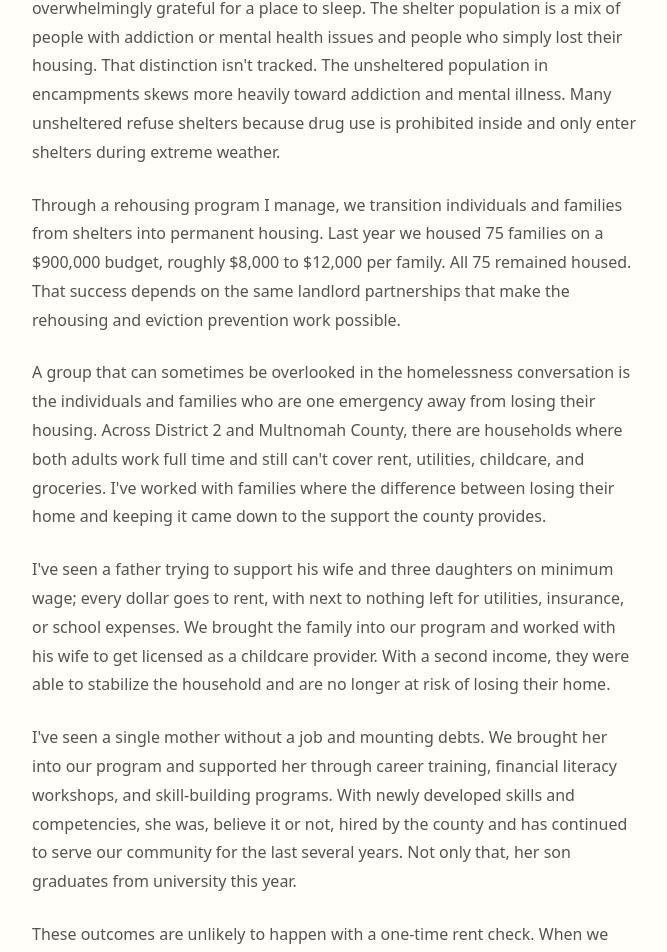
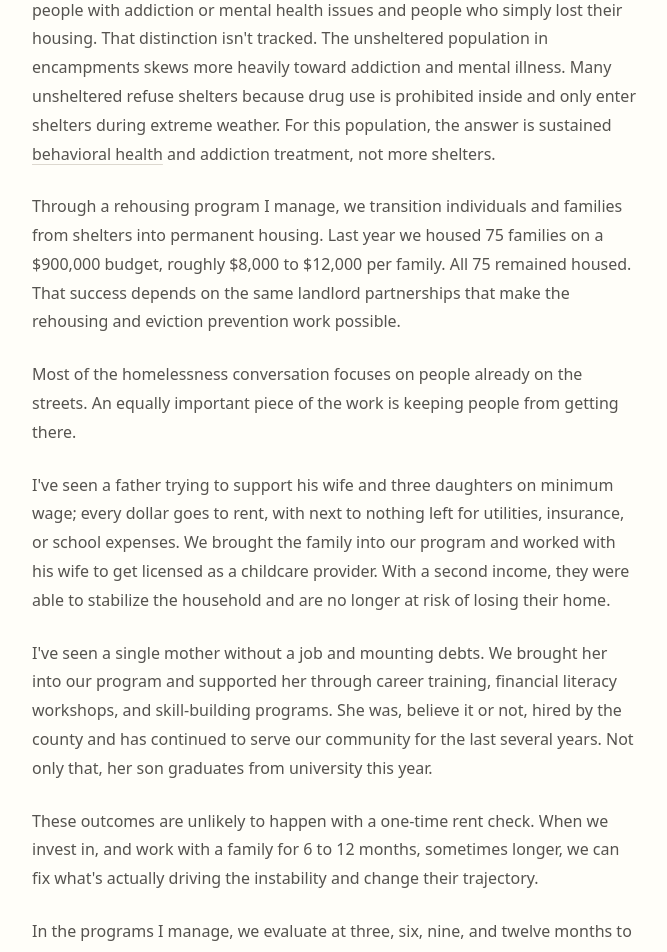
Before and after one commit to zaghloulalexander-max/campaign-site, a Next.js app: page /issues/homelessness in a window 1280 px wide. Shown: the part 2113-3065 px from the top of the page, without its empty margins (304-971 px from the left). Built offline with nearby package versions, Linux system fonts and the light colour scheme.

Commit message:
updated homelessness page; updated md files

```diff
--- a/app/(campaign)/issues/homelessness/page.tsx
+++ b/app/(campaign)/issues/homelessness/page.tsx
@@ -1,4 +1,5 @@
 import type { Metadata } from 'next';
+import Link from 'next/link';
 import ArticlePage from '@/app/components/layout/ArticlePage';
 import { getDictionary, defaultLocale } from '@/app/lib/i18n';
 
@@ -65,8 +66,7 @@ export default function HomelessnessPage() {
       <p className="border-l-2 border-[#71a790] pl-6 text-text-subtle text-[15px] italic my-16">
         Unsheltered homelessness in Multnomah County increased 75% between
         2023 and 2025. Over 10,500 people experienced homelessness in the
-        county in 2025, and people are becoming homeless faster than they are
-        entering stable housing. At the same time, shelter vacancy rates
+        county in 2025. At the same time, shelter vacancy rates
         remain high. City-run shelters average 50 to 60% occupancy. The county
         is cutting 600 beds this budget cycle, but many of those beds were
         already empty.
@@ -86,7 +86,15 @@ export default function HomelessnessPage() {
         housing. That distinction isn&apos;t tracked. The unsheltered population
         in encampments skews more heavily toward addiction and mental illness.
         Many unsheltered refuse shelters because drug use is prohibited inside
-        and only enter shelters during extreme weather.
+        and only enter shelters during extreme weather. For this population,
+        the answer is sustained{' '}
+        <Link
+          href="/issues/behavioral-health"
+          className="underline decoration-border hover:decoration-text underline-offset-4 transition-colors duration-150 motion-reduce:transition-none"
+        >
+          behavioral health
+        </Link>
+        {' '}and addiction treatment, not more shelters.
       </p>
 
       <p>
@@ -99,13 +107,9 @@ export default function HomelessnessPage() {
       </p>
 
       <p>
-        A group that can sometimes be overlooked in the homelessness
-        conversation is the individuals and families who are one emergency
-        away from losing their housing. Across District 2 and Multnomah
-        County, there are households where both adults work full time and
-        still can&apos;t cover rent, utilities, childcare, and groceries.
-        I&apos;ve worked with families where the difference between losing
-        their home and keeping it came down to the support the county provides.
+        Most of the homelessness conversation focuses on people already on
+        the streets. An equally important piece of the work is keeping
+        people from getting there.
       </p>
 
       <p>
@@ -120,8 +124,8 @@ export default function HomelessnessPage() {
       <p>
         I&apos;ve seen a single mother without a job and mounting debts. We
         brought her into our program and supported her through career training,
-        financial literacy workshops, and skill-building programs. With newly
-        developed skills and competencies, she was, believe it or not, hired
+        financial literacy workshops, and skill-building programs. She was,
+        believe it or not, hired
         by the county and has continued to serve our community for the last
         several years. Not only that, her son graduates from university this
         year.
@@ -130,8 +134,8 @@ export default function HomelessnessPage() {
       <p>
         These outcomes are unlikely to happen with a one-time rent check. When
         we invest in, and work with a family for 6 to 12 months, sometimes
-        longer, we can address the underlying instability and change their
-        trajectory for the better.
+        longer, we can fix what&apos;s actually driving the instability and
+        change their trajectory.
       </p>
 
       <p>
--- a/app/layout.tsx
+++ b/app/layout.tsx
@@ -23,12 +23,12 @@ export const metadata: Metadata = {
     default: 'Nabil for District 2 — Multnomah County Commissioner',
     template: '%s | Nabil for District 2',
   },
-  description: '32 years inside county government. Running for Multnomah County Commissioner, District 2.',
+  description: 'Over 32 years inside the county\'s housing, behavioral health, and public safety systems. Running for Multnomah County Commissioner, District 2.',
   openGraph: {
     type: 'website',
     locale: 'en_US',
     title: 'Nabil for District 2 — Multnomah County Commissioner',
-    description: '32 years inside county government. Running for Multnomah County Commissioner, District 2.',
+    description: 'Over 32 years inside the county\'s housing, behavioral health, and public safety systems. Running for Multnomah County Commissioner, District 2.',
     images: [
       {
         url: '/og-image.jpg',
```
Also changed, not shown: 2 other files (tests, documents, lock files or other folders).
